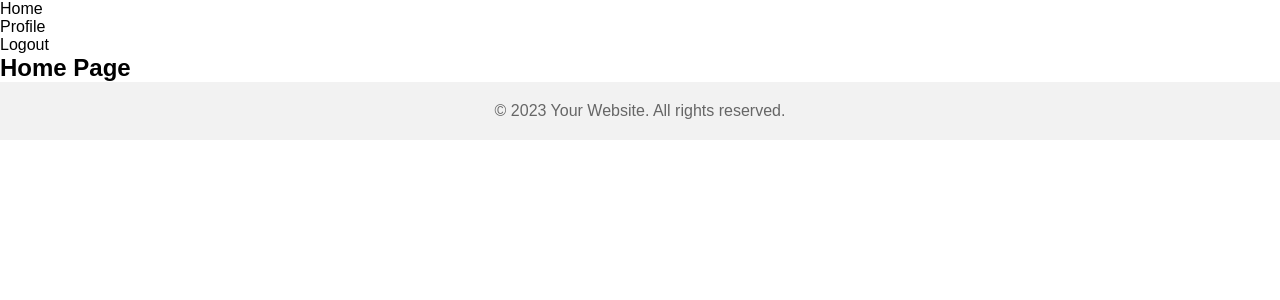
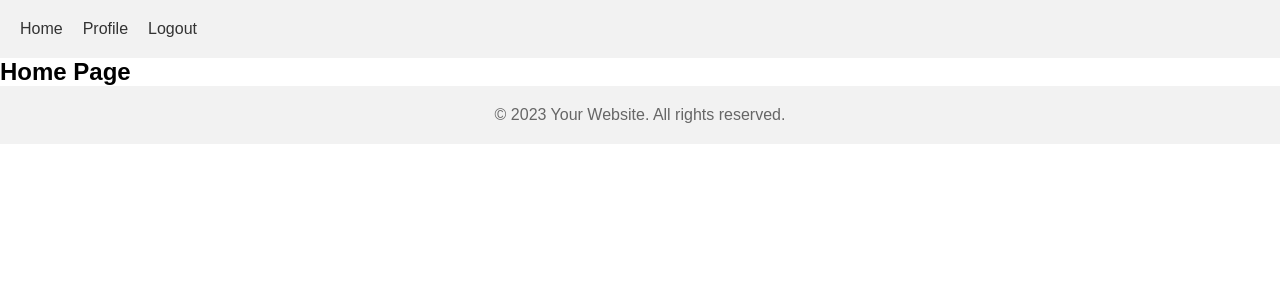
Before and after one commit to 2020-HelloWorld/LakshyaWebsite-Frontend, a React (Create React App) app in the folder frontend/: page / in a window 1280 px wide. Shown: the top 300 px of the page. Built offline with nearby package versions, Linux system fonts and the light colour scheme.

Commit message:
Updated header.css to old one

```diff
--- a/frontend/src/components/layout/header/header.css
+++ b/frontend/src/components/layout/header/header.css
@@ -1,27 +1,18 @@
-/* :root{
-    --black:red;
-} in case we want to change colour*/
-.h-wrapper{
-  background: var(--black);
-  color:white;
-}
-.h-container{
-  justify-content: space-between;
-  padding-top: 1rem;
-  padding-bottom: 1rem;
-  color: var(--secondary);
+.header {
+  background-color: #f2f2f2;
+  padding: 20px;
 }
 
-.h-menu{
-  gap: 2rem;
+.header nav ul {
+  list-style-type: none;
+  display: flex;
 }
 
-.h-menu>*:hover{
-  cursor: pointer;
+.header nav ul li {
+  margin-right: 20px;
 }
-@media (max-width:768px){
-      .menu-icon{
-          display:block;
-      }
 
-};
+.header nav ul li a {
+  color: #333;
+  text-decoration: none;
+}
```
